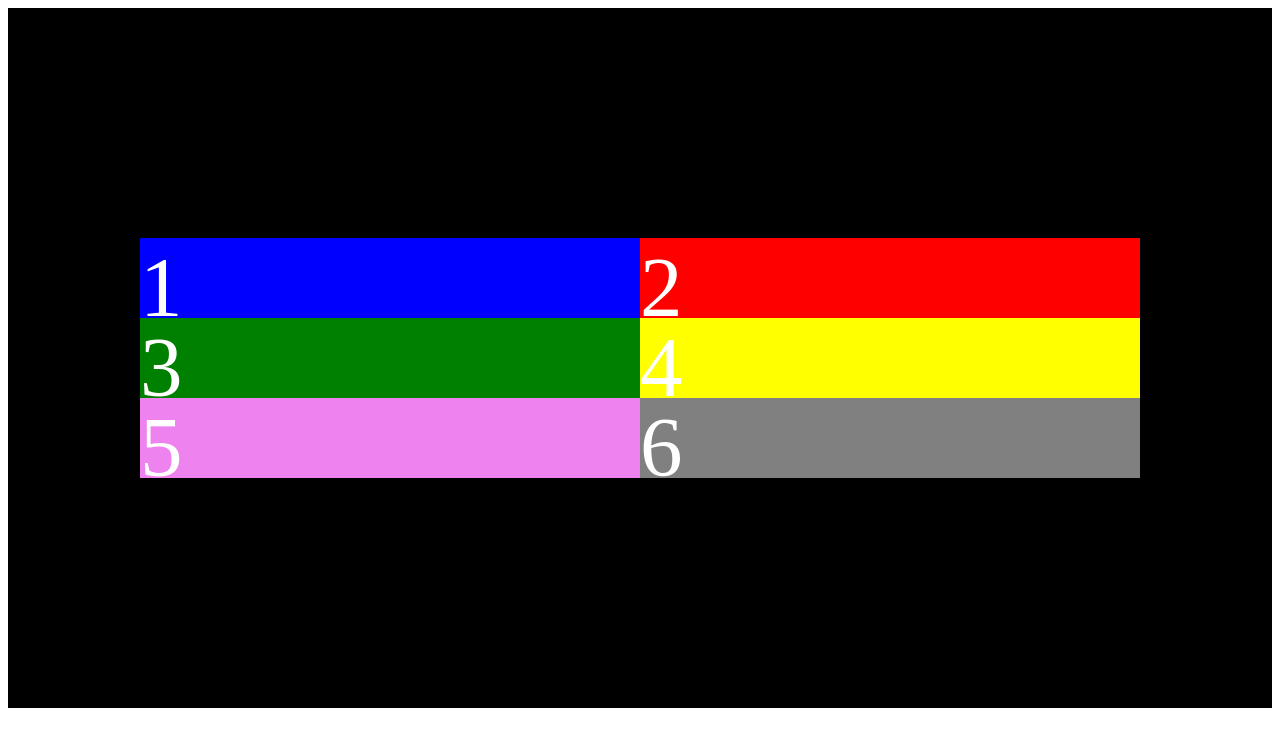
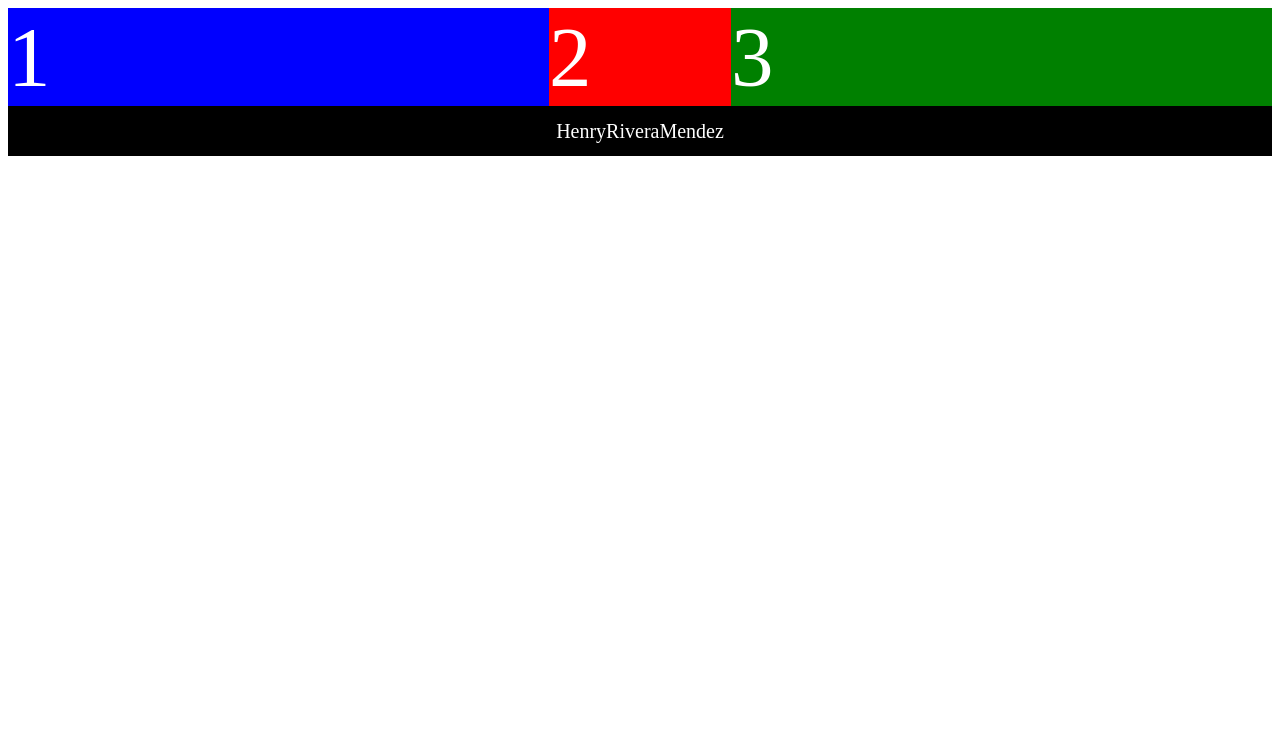
Before and after one commit to HenryRiveraM/7abril, a plain HTML site: page index.html in a window 1280 px wide. Drawn offline with Linux system fonts and the light colour scheme.

Commit message:
Cambios nuevoss

```diff
--- a/estilos.css
+++ b/estilos.css
@@ -1,17 +1,29 @@
+body {
+    min-height: 100vh; /* vh = 100% de la altura de la pantalla */
+    display: flex;
+    flex-direction: column;
+  }
+
 .contenedor{
     display: flex;
     flex-direction: row;
-    justify-content: center;
-    flex-wrap: wrap;
-    align-items: flex-end;
-    height: 700px;
+    justify-content: flex-start;
+    flex-wrap: no-wrap;
+    align-items: flex-start;
+    /* height: 700px; */
     background-color: black;
     align-content: center;
 }
 
 .caja1{
-    width: 500px;
-    height: 80px;
+    /* Siempre esas tres van juntas */
+    flex-basis: 900px;
+    flex-grow: 1;
+    flex-shrink: 1;
+
+
+    /* width: 500px; */
+    /*height: 80px;*/
     font-size: 85px;
     color: white;
     background-color: blue;
@@ -19,41 +31,58 @@
 }
 
 .caja2{
-    width: 500px;
-    height: 80px;
+    flex-basis: 900px;
+    flex-grow: 2;
+    flex-shrink: 2;
+    /* width: 500px; */
+    /* height: 80px; */
     font-size: 85px;
     color: white;
     background-color: red;
 }
 
 .caja3{
-    width: 500px;
-    height: 80px;
+    flex-basis: 900px;
+    flex-grow: 1;
+    flex-shrink: 1;
+    /* width: 500px; */
+    /* height: 80px; */
     font-size: 85px;
     color: white;
     background-color: green;
 }
 
 .caja4{
-    width: 500px;
-    height: 80px;
+    /* width: 500px; */
+    /* height: 80px; */
     font-size: 85px;
     color: white;
     background-color: yellow;
 }
 
 .caja5{
-    width: 500px;
-    height: 80px;
+    /* width: 500px; */
+    /* height: 80px; */
     font-size: 85px;
     color: white;
     background-color: violet;
 }
 
 .caja6{
-    width: 500px;
-    height: 80px;
+    /* width: 500px; */
+    /* height: 80px; */
     font-size: 85px;
     color: white;
     background-color: gray;
 }
+
+.fotter {
+    display: flex;
+    flex-direction: row;
+    justify-content: center;
+    align-items: center;
+    background-color: black;
+    color: white;
+    font-size: 20px;
+    height: 50px;
+  }
--- a/index.html
+++ b/index.html
@@ -17,7 +17,7 @@
         <div class="caja3">
             3
         </div>
-        <div class="caja4">
+        <!-- <div class="caja4">
             4
         </div>
         <div class="caja5">
@@ -25,7 +25,11 @@
         </div>
         <div class="caja6">
             6
-        </div>
+        </div> -->
+    </div>
+
+    <div class="fotter">
+        <p>HenryRiveraMendez</p>
     </div>
 
 </body>
```
